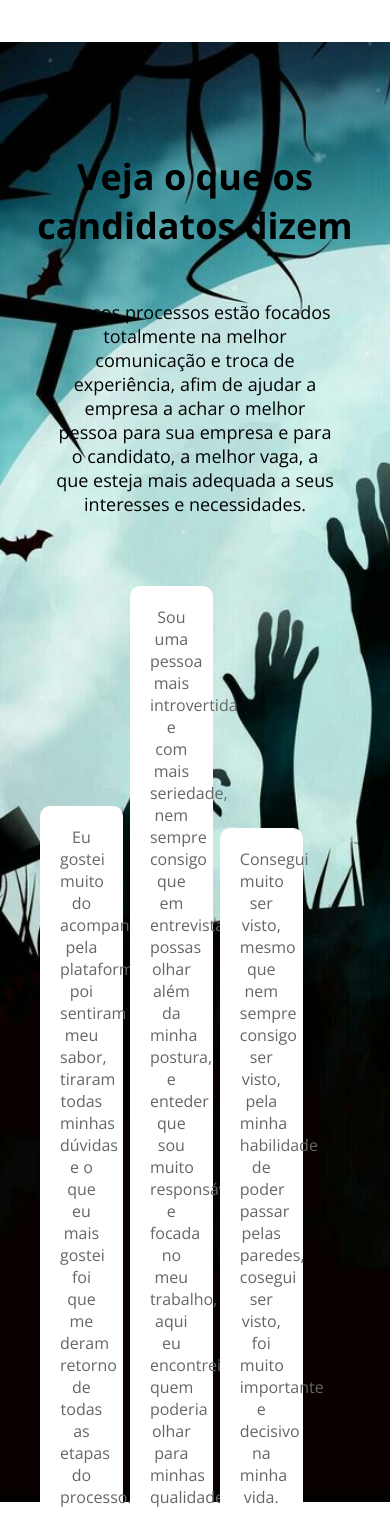
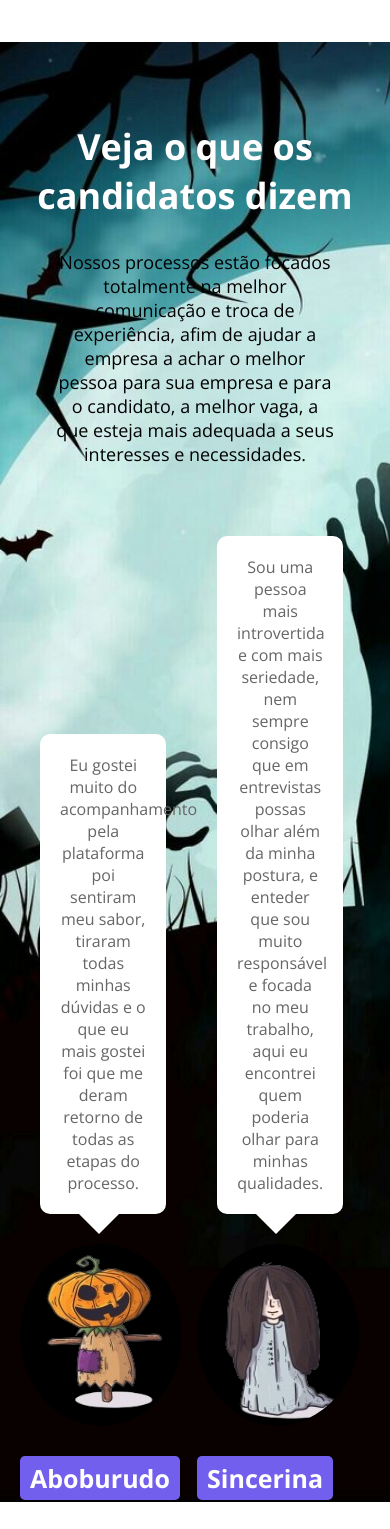
Before and after one commit to Laryssa75/JobFinder, a plain HTML site: page index.html in a window 390 px wide. Shown: the part 4120-5649 px from the top of the page. Drawn offline with nearby package versions, Linux system fonts and the light colour scheme.

Commit message:
ajustando finalmente o testmony container e box

```diff
--- a/css/styles.css
+++ b/css/styles.css
@@ -433,8 +433,8 @@ nav{
 #testmony-container .testmony-box {
     display: inline-block;
     width: 24.5%;
+    color: #fff;
     text-align: center;
-    color: #fff;
 }
 
 #testmony-container .testmony-box .testmony-msg {
@@ -446,6 +446,7 @@ nav{
     position: relative;
     margin: 0 20px;
     font-size: italic;
+    text-align: center;
 }
 
 .testmony-msg::after {
@@ -480,7 +481,7 @@ nav{
     font-size: 25px;
     text-align: center;
     border-radius: 50%;
-    margin-right: 70px;
+    margin-right: 50px;
     color: #fff;
     display: inline-block;
     background-color: #000000;
@@ -655,7 +656,7 @@ footer .wrapper:after {
     background-color: #fff;
     margin: 20px auto 0 auto;
     position: absolute;
-    bottom: 110px;
+    bottom: 70px;
     left: 10px;
     right: 10px;
 }
@@ -695,11 +696,10 @@ footer .wrapper:after {
         width: 100%;
     }
 
-
     nav{
         position: fixed;
         top: 0;
-        height: 150px;
+        height: 180px;
         z-index: 1;
         background-color: #FFF;
         border-bottom: 1px solid #CCC;
@@ -710,12 +710,12 @@ footer .wrapper:after {
         padding: 0;
         text-align: center;
         margin-bottom: 10px;
-        top: 50px;
+        top: 10px;
     }
 
     .nav-container ul li {
         display: inline-block;
-        font-size: 22px;
+        font-size: 26px;
     }
 
     #main-banner {
@@ -786,13 +786,17 @@ footer .wrapper:after {
     }
 
     .nav-container {
-        height: 100px;
+        height: 110px;
         max-width: 768px;
     }
 
     .nav-container ul {
         margin-top: -20px;
         margin-bottom: 10px;
+    }
+
+    .nav-container ul li {
+        font-size: 22px;
     }
 
     #main-banner {
@@ -837,7 +841,7 @@ footer .wrapper:after {
     .wrapper .title-testmony, .wrapper .subtitle-testmony {
         color: #000000;
         text-align: center;
-        margin: 50px auto;
+        margin: 30px auto;
     }
 
     #lastjobs-container {
@@ -850,14 +854,28 @@ footer .wrapper:after {
         color: #ddd;
     }
 
-    .testmony-container {
-        display: flexbox;
-        flex-wrap: wrap;
-        justify-content: space-between;
+    #testmony-container .testmony-box {
+        display: inline-block;
+        width: 49.4%;
+        margin-bottom: 10px;
+        height: auto;
+        text-align: center;
     }
-    .testmony-box {
-        width: 50%;
-        margin-bottom: 1%;
+
+    #testmony-container h2 {
+        margin-bottom: 20px;
+        margin-top: 20px;
+        color: #ffffff;
+    }
+
+    #testmony-container .testmony-name p {
+        padding: 5px 10px;
+        color: #000;
+    }
+
+    .testmony-box img {
+        width: 160px;
+        height: 180px;
     }
 
     .testmony-box p {
```
